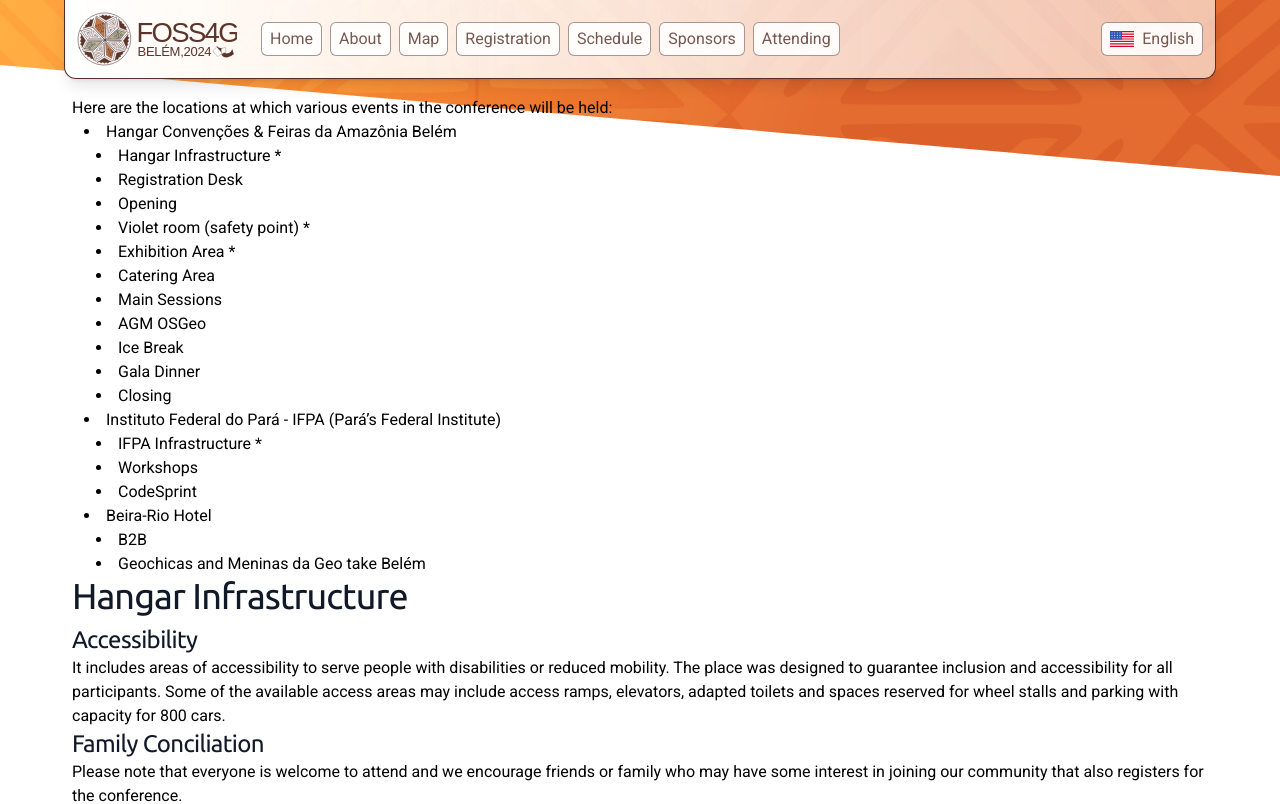
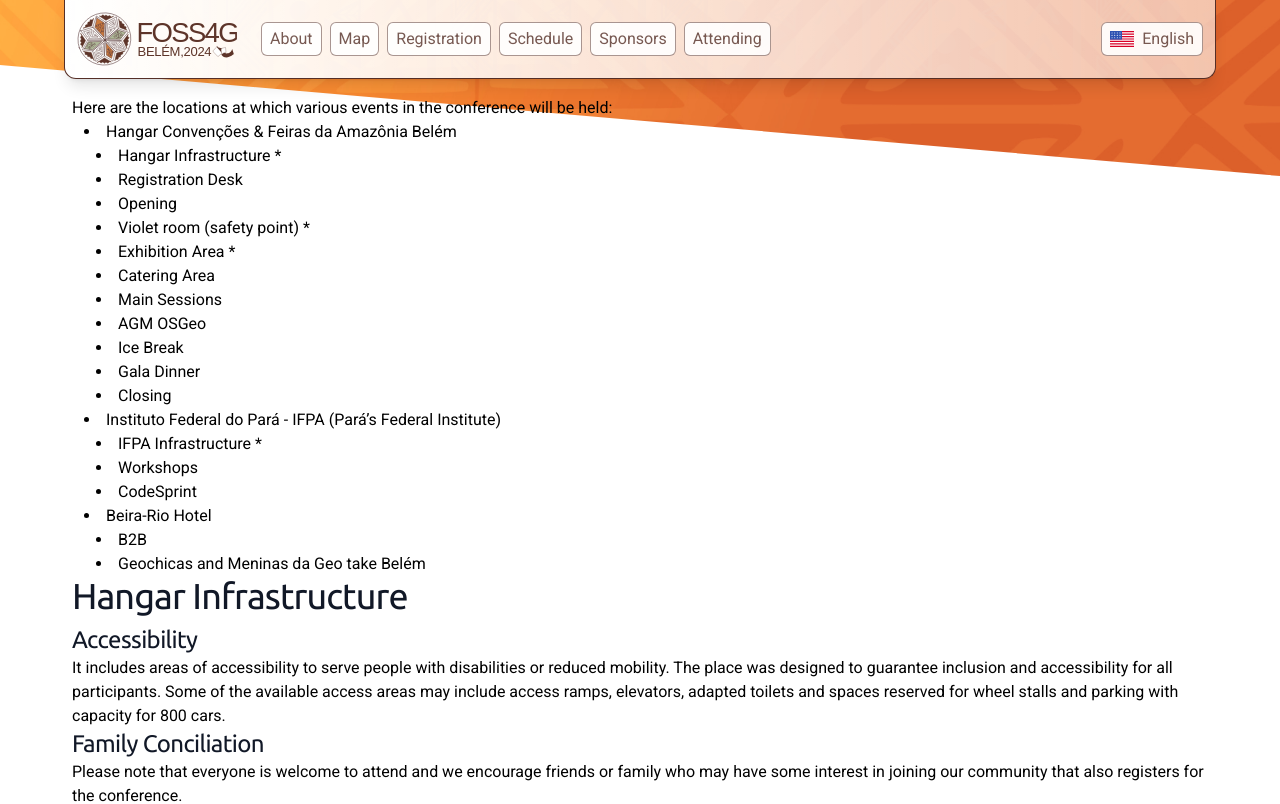
Before and after one commit to rami-dv/foss4g-belem, a Next.js app: page /en/venue in a window 1280 px wide. Shown: the top 804 px of the page. Built offline with nearby package versions, Linux system fonts and the light colour scheme.

Commit message:
remove home from header

```diff
--- a/src/components/header.tsx
+++ b/src/components/header.tsx
@@ -14,7 +14,7 @@ import {
 } from "react-icons/io5";
 
 const menuItems = [
-  { "label:en": "Home", "label:es": "Hogar", "label:pt": "Casa", href: "/" },
+  //{ "label:en": "Home", "label:es": "Hogar", "label:pt": "Casa", href: "/" },
   {
     "label:en": "About",
     "label:es": "Acerca de",
@@ -182,7 +182,9 @@ export default function Header() {
           >
             <div className="flex items-center flex-shrink-0 text-white mr-6">
               <div className="">
-                <Image className="w-40" alt="FOSS4G Logo" src={FOSS4GLogo} />
+                <Link href={`/${language}/`}>
+                  <Image className="w-40" alt="FOSS4G Logo" src={FOSS4GLogo} />
+                </Link>
               </div>
               <div className="space-x-2 ml-6 hidden md:flex">
                 {menuItems.map((menuItem) => (
--- a/src/lib/language.tsx
+++ b/src/lib/language.tsx
@@ -173,8 +173,6 @@ export const LanguageSwitcher = ({ onClick = () => {} }: any) => {
     .split("/")
     .filter((part) => part !== "");
 
-  console.log(currentPageLang, currentPageSlug);
-
   const currentPage = Object.values(intlHrefs).find(
     // @ts-ignore
     (href) => href[currentPageLang] == `/${currentPageSlug ?? ""}`
```
